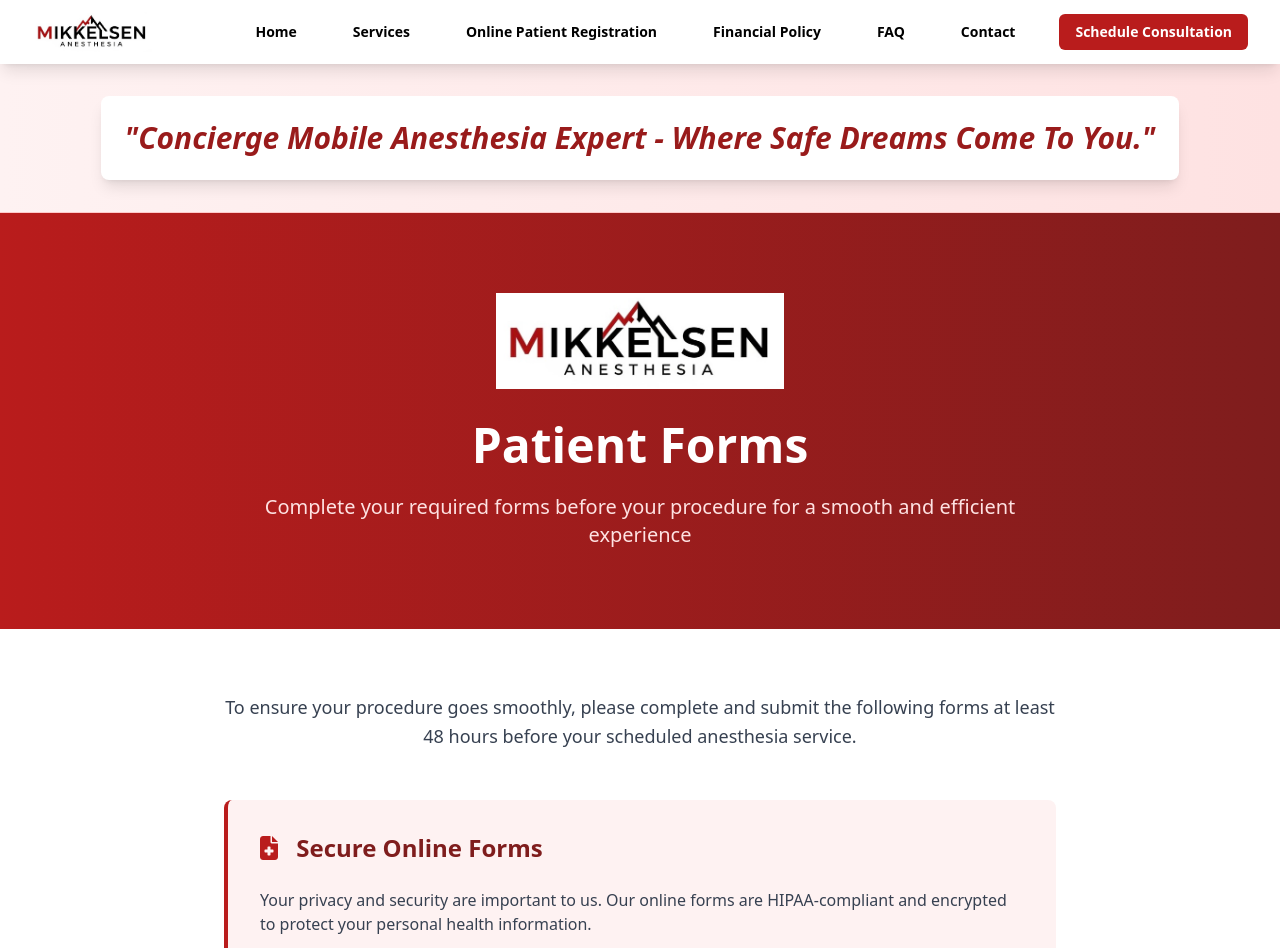
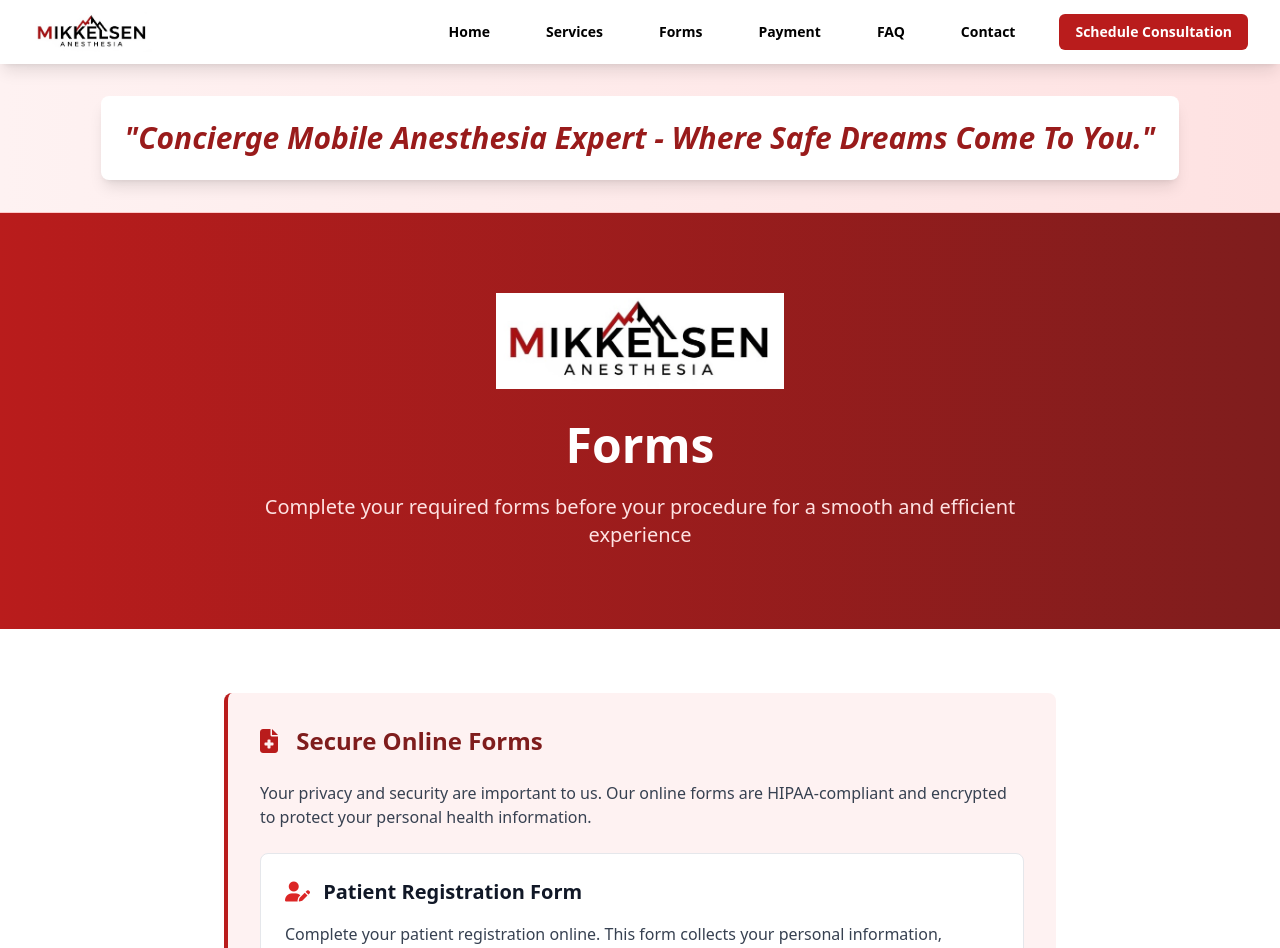
Before and after one commit to fredflores814/Mikkelsen-Anesthesia-Website, a Django app: page /forms/ in a window 1280 px wide. Shown: the top 948 px of the page. Run offline with Django 5.2, Linux system fonts and the light colour scheme; some libraries are stand-ins or nearby versions.

Commit message:
Added forms and payment feedback from client

```diff
--- a/templates/website/base.html
+++ b/templates/website/base.html
@@ -43,8 +43,8 @@
                 <div class="hidden md:flex items-center space-x-8">
                     <a href="{% url 'home' %}" class="text-black hover:text-red-700 px-3 py-2 text-sm font-bold transition-colors">Home</a>
                     <a href="{% url 'services' %}" class="text-black hover:text-red-700 px-3 py-2 text-sm font-bold transition-colors">Services</a>
-                    <a href="{% url 'forms' %}" class="text-black hover:text-red-700 px-3 py-2 text-sm font-bold transition-colors">Online Patient Registration</a>
-                    <a href="{% url 'financial_policy' %}" class="text-black hover:text-red-700 px-3 py-2 text-sm font-bold transition-colors">Financial Policy</a>
+                    <a href="{% url 'forms' %}" class="text-black hover:text-red-700 px-3 py-2 text-sm font-bold transition-colors">Forms</a>
+                    <a href="{% url 'financial_policy' %}" class="text-black hover:text-red-700 px-3 py-2 text-sm font-bold transition-colors">Payment</a>
                     <a href="{% url 'faq' %}" class="text-black hover:text-red-700 px-3 py-2 text-sm font-bold transition-colors">FAQ</a>
                     <a href="{% url 'contact' %}" class="text-black hover:text-red-700 px-3 py-2 text-sm font-bold transition-colors">Contact</a>
                     <a href="{% url 'contact' %}" class="bg-red-700 text-white hover:bg-red-800 px-4 py-2 rounded-md text-sm font-bold transition-colors">
@@ -66,8 +66,8 @@
             <div class="px-2 pt-2 pb-3 space-y-1">
                 <a href="{% url 'home' %}" class="block text-black hover:text-red-700 px-3 py-2 text-base font-bold">Home</a>
                 <a href="{% url 'services' %}" class="block text-black hover:text-red-700 px-3 py-2 text-base font-bold">Services</a>
-                <a href="{% url 'forms' %}" class="block text-black hover:text-red-700 px-3 py-2 text-base font-bold">Online Patient Registration</a>
-                <a href="{% url 'financial_policy' %}" class="block text-black hover:text-red-700 px-3 py-2 text-base font-bold">Financial Policy</a>
+                <a href="{% url 'forms' %}" class="block text-black hover:text-red-700 px-3 py-2 text-base font-bold">Forms</a>
+                <a href="{% url 'financial_policy' %}" class="block text-black hover:text-red-700 px-3 py-2 text-base font-bold">Payment</a>
                 <a href="{% url 'faq' %}" class="block text-black hover:text-red-700 px-3 py-2 text-base font-bold">FAQ</a>
                 <a href="{% url 'contact' %}" class="block text-black hover:text-red-700 px-3 py-2 text-base font-bold">Contact</a>
                 <a href="{% url 'contact' %}" class="block bg-red-700 text-white hover:bg-red-800 px-3 py-2 rounded-md text-base font-bold text-center mx-3">
--- a/templates/website/forms.html
+++ b/templates/website/forms.html
@@ -24,7 +24,7 @@
                 <img src="{% static 'images/Logo.jpg' %}" alt="Mikkelsen Anesthesia Logo" class="h-24 mx-auto mb-6" style="max-height: 120px;">
             </div>
             <h1 class="text-4xl md:text-5xl font-bold mb-6">
-                Patient Forms
+                Forms
             </h1>
             <p class="text-xl text-red-100 max-w-3xl mx-auto">
                 Complete your required forms before your procedure for a smooth and efficient experience
@@ -36,12 +36,6 @@
 <!-- Forms Content -->
 <section class="py-16 bg-white">
     <div class="max-w-4xl mx-auto px-4 sm:px-6 lg:px-8">
-        <!-- Introduction -->
-        <div class="mb-12">
-            <p class="text-lg text-gray-700 leading-relaxed text-center">
-                To ensure your procedure goes smoothly, please complete and submit the following forms at least 48 hours before your scheduled anesthesia service.
-            </p>
-        </div>
 
         <!-- TruForm Integration Section -->
         <div class="bg-red-50 border-l-4 border-red-700 rounded-lg p-8 mb-12">
```
Also changed, not shown: templates/website/home.html (+0 -22 lines).
